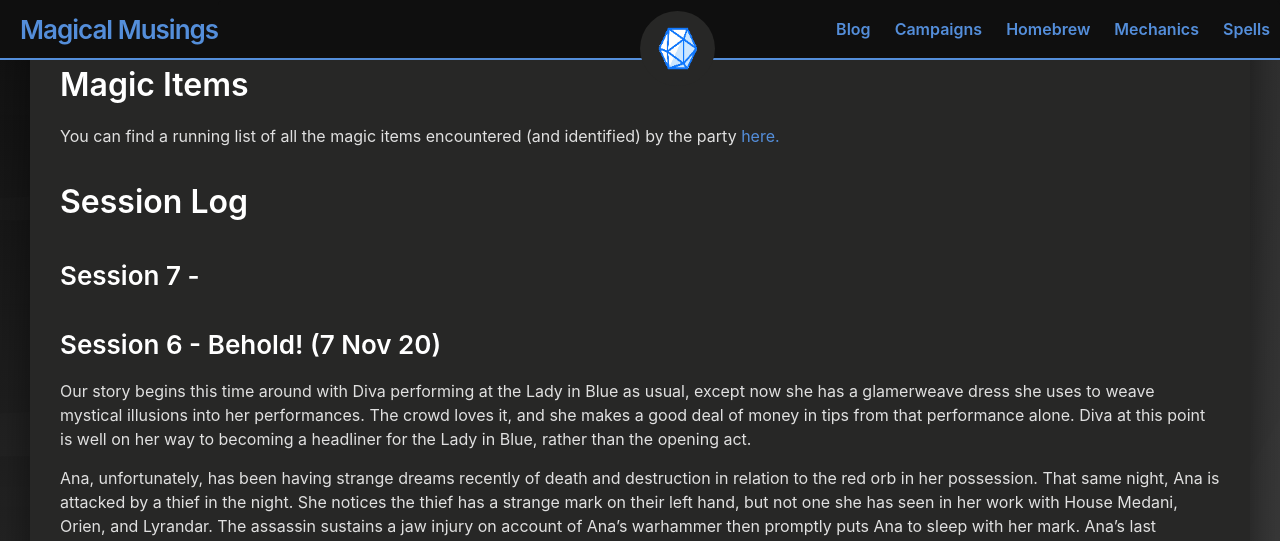
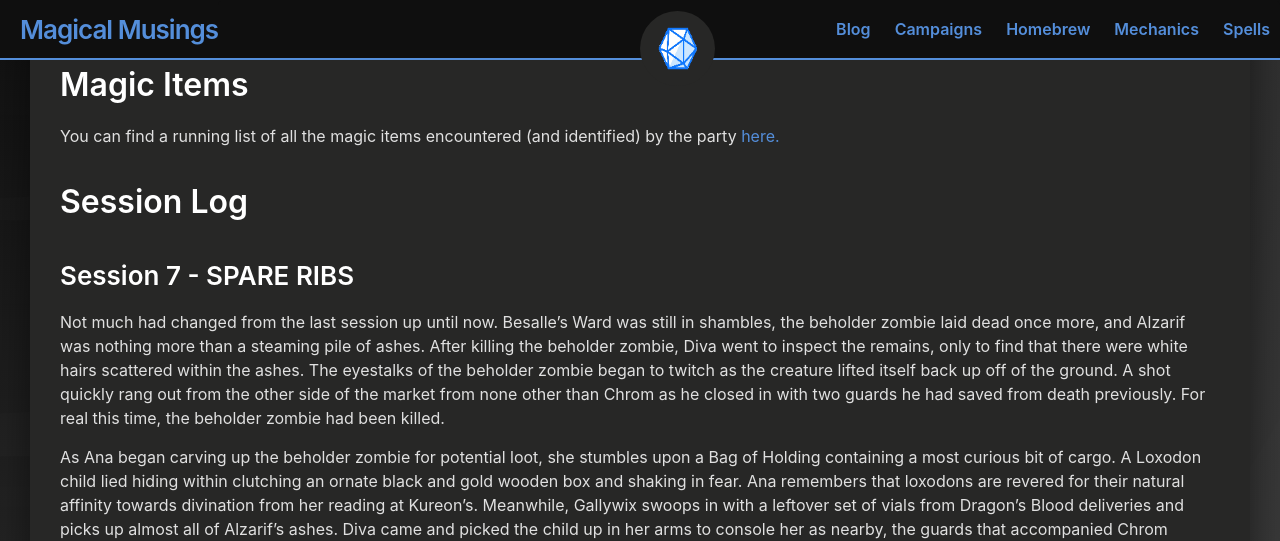
Before and after one commit to andersthemagi/magicalmusings.github.io, a Jekyll site: the page built from _posts/campaigns/free lances/2020-10-05-campaign-free-lances.md, in a window 1280 px wide and 1400 px high, scrolled down 1327 px. Shown: the top 541 px of the window. Built offline with Jekyll 4.4.1, drawn with Linux system fonts in a browser that asks for light colours; some of the changed text lies outside the part shown.

Commit message:
Update 2020-10-05-campaign-free-lances.md

```diff
--- a/_posts/campaigns/free lances/2020-10-05-campaign-free-lances.md
+++ b/_posts/campaigns/free lances/2020-10-05-campaign-free-lances.md
@@ -57,9 +57,17 @@ You can find a running list of all the magic items encountered (and identified)
 
 ## Session Log
 
-### Session 7 -
+### Session 7 - SPARE RIBS
 
+Not much had changed from the last session up until now. Besalle's Ward was still in shambles, the beholder zombie laid dead once more, and Alzarif was nothing more than a steaming pile of ashes. After killing the beholder zombie, Diva went to inspect the remains, only to find that there were white hairs scattered within the ashes. The eyestalks of the beholder zombie began to twitch as the creature lifted itself back up off of the ground. A shot quickly rang out from the other side of the market from none other than Chrom as he closed in with two guards he had saved from death previously. For real this time, the beholder zombie had been killed.
 
+As Ana began carving up the beholder zombie for potential loot, she stumbles upon a Bag of Holding containing a most curious bit of cargo. A Loxodon child lied hiding within clutching an ornate black and gold wooden box and shaking in fear. Ana remembers that loxodons are revered for their natural affinity towards divination from her reading at Kureon's. Meanwhile, Gallywix swoops in with a leftover set of vials from Dragon's Blood deliveries and picks up almost all of Alzarif's ashes. Diva came and picked the child up in her arms to console her as nearby, the guards that accompanied Chrom investigated the blast at the King's Rest entrance. Whatever had caused the explosion had left the metal doors sealing the crypt singed with green necrotic fire. The guards asked everyone whether they were willing to help secure King's Rest, on account of the rest of the Fairhaven Watch being occupied with undead on other parts of the ward.  Thoughout this request, Gallywix decided to pretend he was both blind and deaf, using his rapier as a seeing stick.
+
+Upon entry, our party was presented with a set of three stairs leading down deeper into King's Rest. Two of the stairways were marked with several dragonmark house insignia, and the center stairway was emblazoned with the crest of Aundair. Gallywix promptly continued his deaf/blind bit, falling down the center staircase. The two guards decide to investigate the other two parts of the crypt as the rest of the party followed Gallywix. The crypt had been both ransacked and now filled with the various shadows, ghouls, and poltergeists of the nobles that had once rested peacefully inside. Within a couple of minutes, all of the undead descended on the pary as Chrom decided to fire his sniper rifle against one of the poltergeists. One by one, the party began to be slowly whittled down, with Ana receiving the brunt of an unfortunate swarm of skeletons and zombies, and Gallywix nearly dying as shadows sapped the strength out of him. Luckily they perservered and moved deeper into the crypt, but not before finding out that their elephant companion had powers of her own. Vivi, as Diva had noted by the embroidery on her robes, had some sort of magical ability alongside the magic released by the box in her possession.
+
+<img src="https://i.pinimg.com/564x/9e/ee/74/9eee74c339f0371d9726ee6981bd80ff.jpg" alt="The Bone Knight" width="250px" style="float: right; margin-left: 50px">
+
+They continue deeper until they slide open the doors to enter the main chamber, where several more soldiers in white-green tunics and a knight in armor covered in bone were searching for a "child with the box." Gallywix entered first and snuck in, steathily taking out the first soldier before he slumped in all his armor to the ground. The bone knight began talking and closing in on Gallywix along with his soldiers up until Chrom ran from behind a pillar and shot one of the other soldiers. The fight went on relatively uneventful, with many of the soldiers falling quickly to the hands of our heroes. Although the bone knight managed to get a hold of Vivi near the end, a well-placed strike by Diva killed the assailant where he stood.
 
 ### Session 6 - Behold! (7 Nov 20)
 
```
